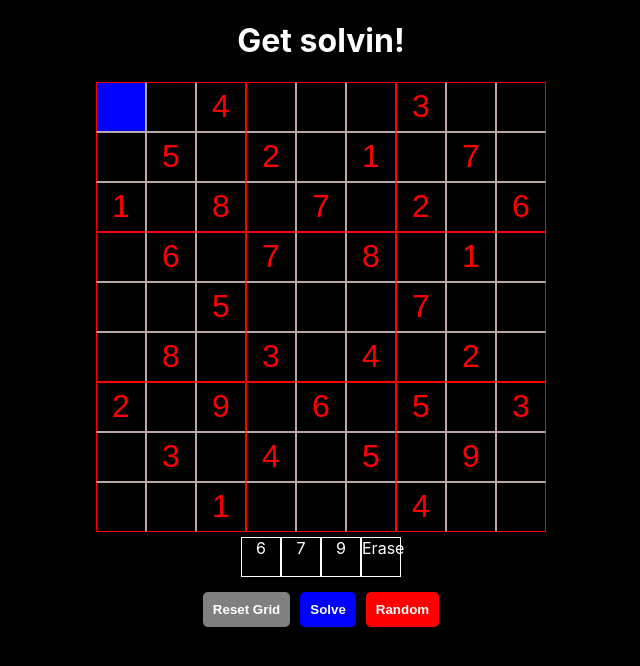
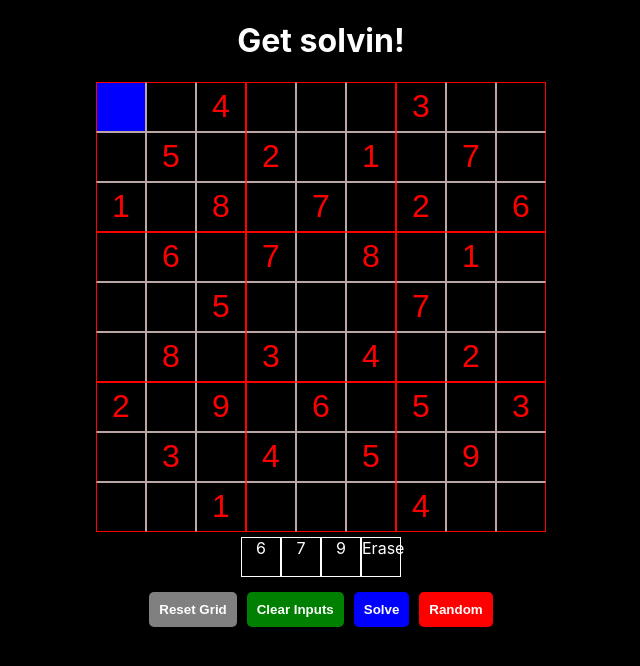
Before and after one commit to Expressionless-Ball-Thing/Sudoku-solver-thing, a React (Create React App) app: page / in a window 1280 px wide. Both pictures are taken after a click on the button "Random". Shown: the top 666 px of the page, without its empty margins (319-959 px from the left). Built offline with nearby package versions, Linux system fonts and the light colour scheme; the HTML template or start-up script is replaced by a standard one.

Commit message:
Added a "clear inputs" button

```diff
--- a/src/App.css
+++ b/src/App.css
@@ -150,3 +150,7 @@ body {
 .random {
   background-color: red;
 }
+
+.clear {
+  background-color: green;
+}
--- a/src/App.js
+++ b/src/App.js
@@ -90,13 +90,11 @@ function App() {
       return
     }
     let temp_grid = [...grid]
-    console.log(grid)
-    if (templateloaded === true) {
+    if (templateloaded !== false) {
       for (let row = 0; row < temp_grid.length; row++) {
         temp_grid[row] = temp_grid[row].map(num => {return (typeof num === "number") ? n : (typeof num === "string") ? parseInt(num) : num})
       }
     }
-    console.log(temp_grid)
     temp_grid = solver(temp_grid);
     if (temp_grid !== false) {
       setgrid(temp_grid);
@@ -105,6 +103,19 @@ function App() {
       setcompleted("unsolvable");
     }
   };
+
+  const clearinputs = () => {
+    let string = templateloaded
+    let temp_grid = [...grid]
+    for (let row = 0; row < temp_grid.length; row++) {
+      for (let col = 0; col < temp_grid.length; col++) {
+        let stuff2 = row * grid.length + col;
+        temp_grid[row][col] = (string[stuff2] === ".") ? n : string[stuff2];
+      }
+    }
+    setgrid(temp_grid)
+    setcompleted(false);
+  }
 
   const highlightclickedcell = (event) => {
     var pos = parseInt(event.target.id);
@@ -134,7 +145,7 @@ function App() {
         temp_grid[row][col] = (string[stuff2] === ".") ? n : string[stuff2];
       }
     }
-    settemplateloaded(true)
+    settemplateloaded(string)
     setgrid(temp_grid)
   }
 
@@ -168,7 +179,10 @@ function App() {
         reset={reset}
         solve={solvesudoku}
         random={random}
-        completed={completed}/>
+        clearinputs={clearinputs}
+        completed={completed}
+        template={templateloaded}
+      />
     </div>
   );
 }
--- a/src/Components/Buttons.jsx
+++ b/src/Components/Buttons.jsx
@@ -1,12 +1,18 @@
 import React from 'react';
 
 function Buttons(props) {
+    let clearinputs;
+    if (props.template !== false) {
+        clearinputs = <button className="button clear" onClick={props.clearinputs}>Clear Inputs</button>
+    }
     return (
         <div className='Buttonspace'>
             <div>
                 <button className="button reset" onClick={props.reset}>Reset Grid</button>
             </div>
-
+            <div>
+                {clearinputs}
+            </div>
             <div>
                 <button className="button solve" onClick={props.solve}>Solve</button>
             </div>
```
